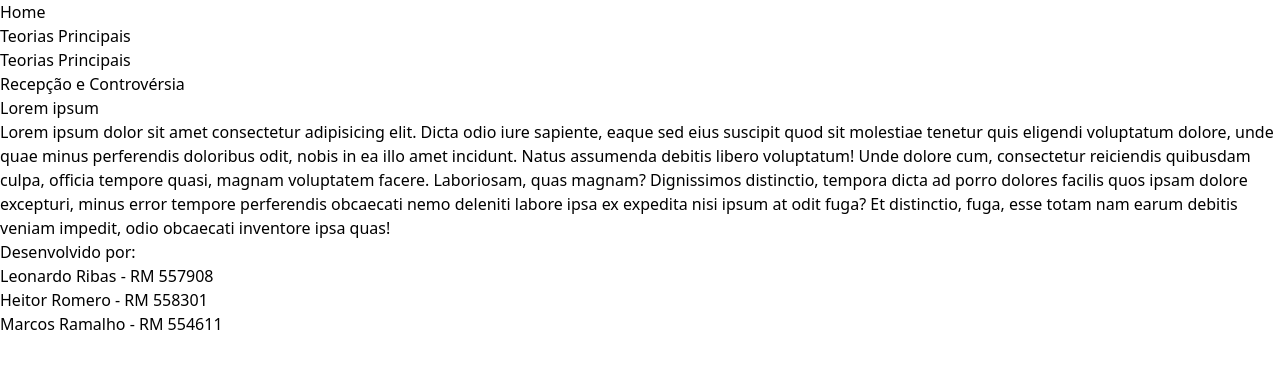
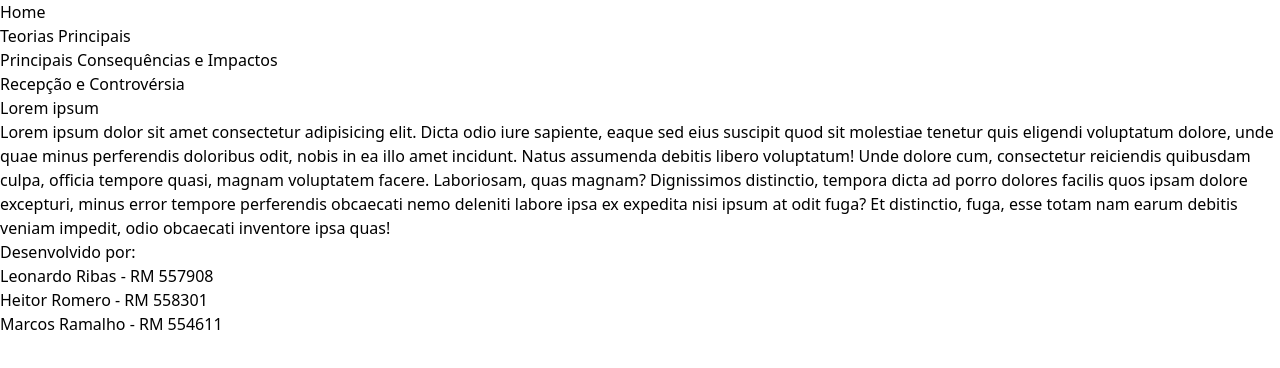
Before and after one commit to PortoSafeCar/cp2-frontend, a Next.js app in the folder cp2-frontend/: page / in a window 1280 px wide. Shown: the top 368 px of the page. Built offline with nearby package versions, Linux system fonts and the light colour scheme.

Commit message:
Corrigindo menu

```diff
--- a/cp2-frontend/src/components/Menu/Menu.tsx
+++ b/cp2-frontend/src/components/Menu/Menu.tsx
@@ -11,7 +11,7 @@ export default function Menu() {
           <Link href="/teorias">Teorias Principais</Link>
         </li>
         <li>
-          <Link href="/consequencias">Teorias Principais</Link>
+          <Link href="/consequencias">Principais Consequências e Impactos</Link>
         </li>
         <li>
           <Link href="/recepcao">Recepção e Controvérsia</Link>
```
